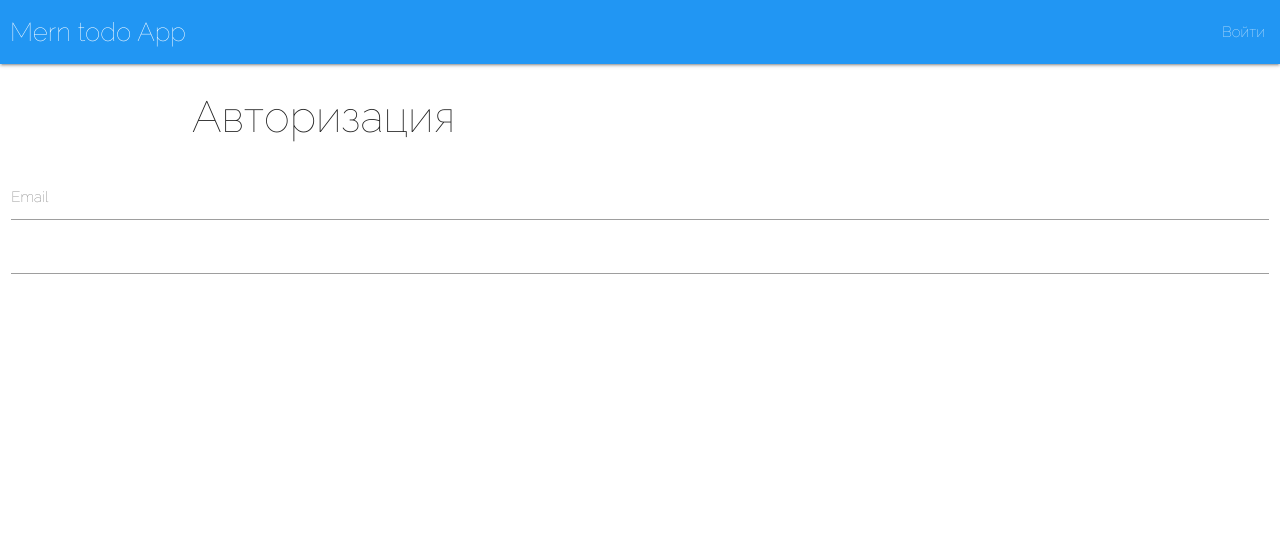
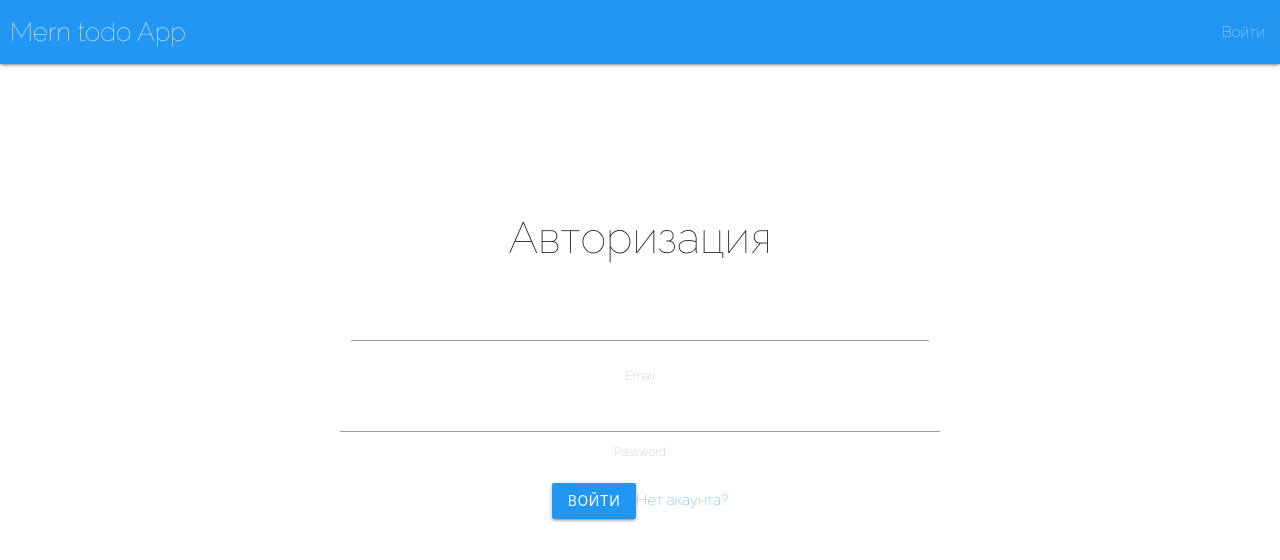
Before and after one commit to VladimirRM/mern-get-js, a React (Create React App) app in the folder client/: page / in a window 1280 px wide. Shown: the top 560 px of the page. Built offline with nearby package versions, Linux system fonts and the light colour scheme.

Commit message:
Correct el input.

```diff
--- a/client/src/App.js
+++ b/client/src/App.js
@@ -8,24 +8,7 @@ function App() {
     <div className="app">
    <NavBar/>
       <AuthPage/>
-      <form className='form form-login'>
-        <div className="row">
-          <div className="input-field col s12">
-            <input
-            type="email"
-            name='email'
-            className="validate"
-            />
-            <label htmlFor="email">Email</label>
-            <input
-            type="email"
-            name='email'
-            className="validate"
-            />
-            <label htmlFor="email">Email</label>
-          </div>
-        </div>
-      </form>
+
     </div>
   );
 }
--- a/client/src/pages/AuthPage.jsx
+++ b/client/src/pages/AuthPage.jsx
@@ -1,4 +1,6 @@
 import React from 'react';
+import './AuthPage.scss'
+
 
 const AuthPage = () => {
     return (
@@ -6,6 +8,30 @@ const AuthPage = () => {
             <div className="container">
                 <div className="auth-page">
                     <h3>Авторизация</h3>
+                    <form className='form form-login'>
+                        <div className="row">
+                            <div className="input-field col s12">
+                                <input
+                                    type="email"
+                                    name='email'
+                                    className="validate"
+                                />
+                                </div>
+                                <label htmlFor="email">Email</label>
+                                <input
+                                    type="password"
+                                    name='password'
+                                    className="validate"
+                                />
+                                <label htmlFor="password">Password</label>
+                        </div>
+                        <div className="row">
+                            <button className="waves-effect waves-light btn btn blue">Войти</button>
+                            <a href='/' className='btn-outline btn-reg'>Нет акаунта?</a>
+
+                        </div>
+
+                    </form>
                 </div>
             </div>
         </React.Fragment>
--- a/client/src/pages/AuthPage.scss
+++ b/client/src/pages/AuthPage.scss
@@ -0,0 +1,6 @@
+.auth-page{
+    text-align: center;
+    max-width: 600px;
+    margin: 0 auto;
+    margin-top: 150px;
+}
```
Also changed, not shown: client/public/manifest.json (deleted).
